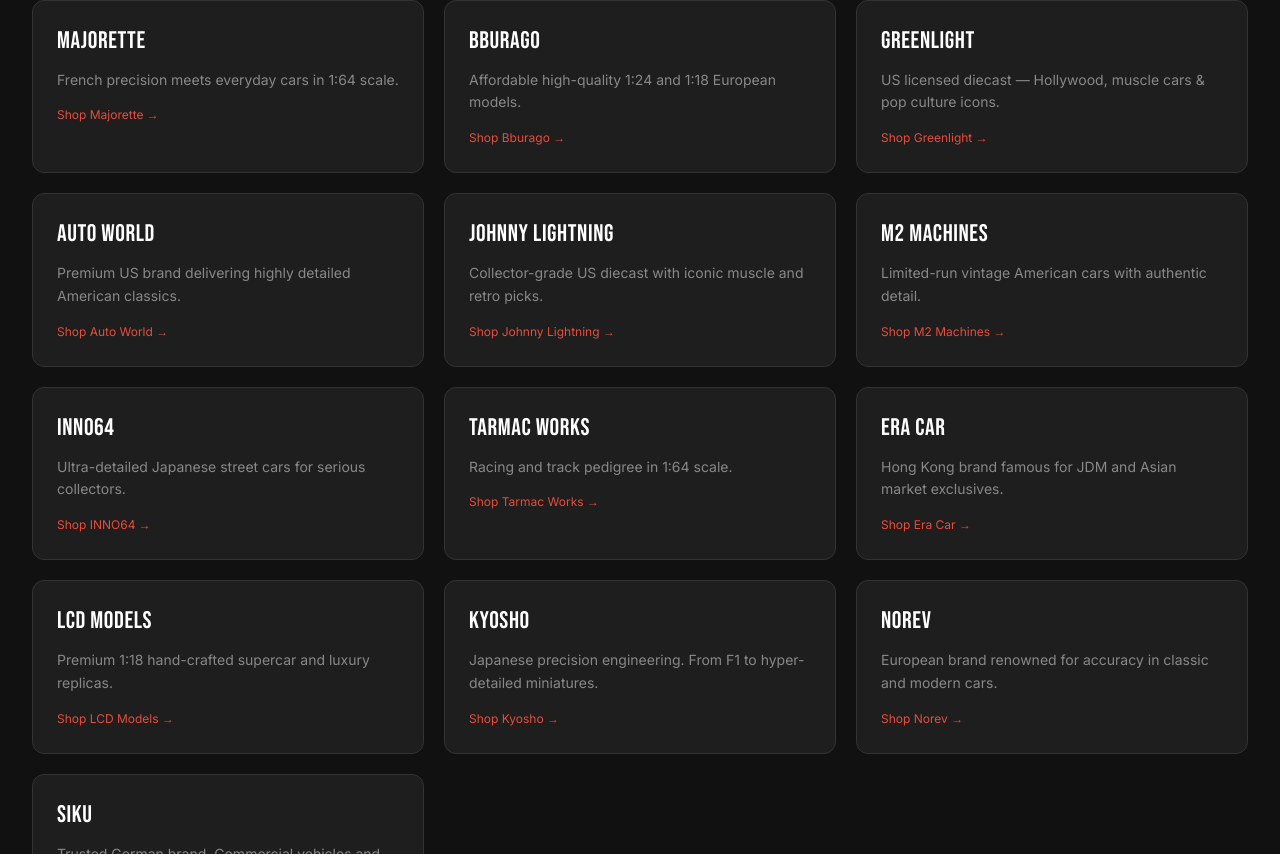
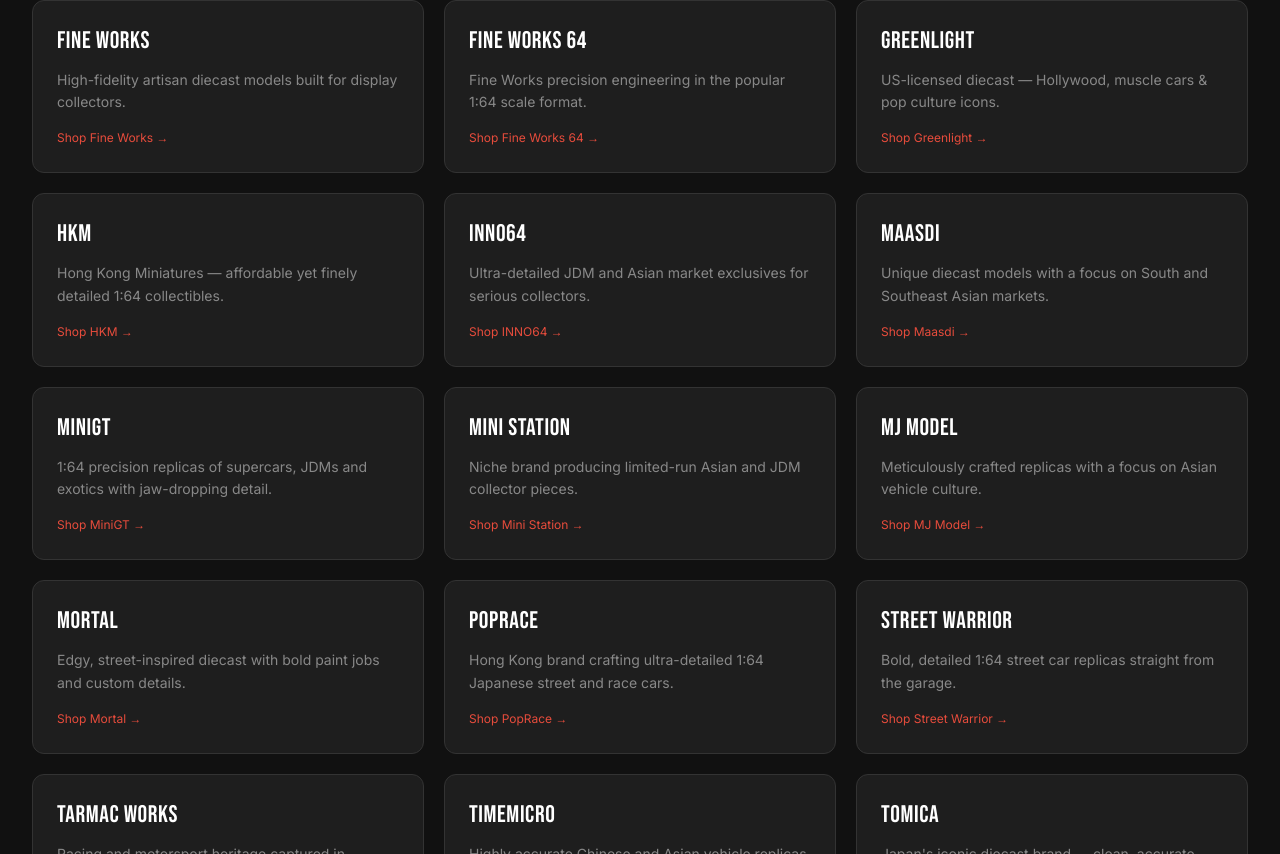
Before and after one commit to noorkth2/thediecastcornernepal, a Next.js app: page /brands in a window 1280 px wide. Shown: the part 446-1300 px from the top of the page. Built offline with nearby package versions, Linux system fonts and the light colour scheme; no server answers; the database is empty.

Commit message:
feat: update brand list to match actual stock — 20 real brands

```diff
--- a/src/app/(store)/brands/page.tsx
+++ b/src/app/(store)/brands/page.tsx
@@ -5,28 +5,32 @@
 
 export const metadata: Metadata = {
   title: 'Brands — The Diecast Corner Nepal',
-  description: 'Browse diecast models by brand — MiniGT, Tomica, Matchbox, Greenlight, Majorette and more at The Diecast Corner Nepal.',
+  description: 'Browse diecast models by brand — MiniGT, PopRace, Tarmac Works, INNO64, Tomica, Greenlight and more at The Diecast Corner Nepal.',
 }
 
 export const revalidate = 300
 
 const BRAND_DESCRIPTIONS: Record<string, string> = {
-  'MiniGT': '1:64 precision supercar replicas with jaw-dropping detail.',
-  'Matchbox': 'Iconic since 1953. Real-world vehicles in miniature.',
-  'Tomica': 'Japan\'s premium diecast brand. Clean, accurate, collectible.',
-  'Majorette': 'French precision meets everyday cars in 1:64 scale.',
-  'Bburago': 'Affordable high-quality 1:24 and 1:18 European models.',
-  'INNO64': 'Ultra-detailed Japanese street cars for serious collectors.',
-  'Tarmac Works': 'Racing and track pedigree in 1:64 scale.',
-  'Greenlight': 'US licensed diecast — Hollywood, muscle cars & pop culture icons.',
-  'Auto World': 'Premium US brand delivering highly detailed American classics.',
-  'Johnny Lightning': 'Collector-grade US diecast with iconic muscle and retro picks.',
-  'M2 Machines': 'Limited-run vintage American cars with authentic detail.',
-  'Era Car': 'Hong Kong brand famous for JDM and Asian market exclusives.',
-  'LCD Models': 'Premium 1:18 hand-crafted supercar and luxury replicas.',
-  'Kyosho': 'Japanese precision engineering. From F1 to hyper-detailed miniatures.',
-  'Norev': 'European brand renowned for accuracy in classic and modern cars.',
-  'Siku': 'Trusted German brand. Commercial vehicles and everyday cars in fine detail.',
+  'MiniGT':        '1:64 precision replicas of supercars, JDMs and exotics with jaw-dropping detail.',
+  'PopRace':       'Hong Kong brand crafting ultra-detailed 1:64 Japanese street and race cars.',
+  'Tarmac Works':  'Racing and motorsport heritage captured in stunning 1:64 and 1:43 scale.',
+  'INNO64':        'Ultra-detailed JDM and Asian market exclusives for serious collectors.',
+  'TimeMicro':     'Highly accurate Chinese and Asian vehicle replicas in 1:64 scale.',
+  'Tomica':        'Japan\'s iconic diecast brand — clean, accurate and endlessly collectible.',
+  'DCM':           'Diecast Masters — premium large-scale construction and work vehicle models.',
+  'Street Warrior': 'Bold, detailed 1:64 street car replicas straight from the garage.',
+  'Mini Station':  'Niche brand producing limited-run Asian and JDM collector pieces.',
+  'Maasdi':        'Unique diecast models with a focus on South and Southeast Asian markets.',
+  'Greenlight':    'US-licensed diecast — Hollywood, muscle cars & pop culture icons.',
+  'Fine Works':    'High-fidelity artisan diecast models built for display collectors.',
+  'Fine Works 64': 'Fine Works precision engineering in the popular 1:64 scale format.',
+  'Xcartoys':      'Chinese brand delivering sharp detail and exciting liveries in 1:64.',
+  'BMC':           'Boutique manufacturer specialising in rare and limited collector models.',
+  'MJ Model':      'Meticulously crafted replicas with a focus on Asian vehicle culture.',
+  'Mortal':        'Edgy, street-inspired diecast with bold paint jobs and custom details.',
+  'HKM':           'Hong Kong Miniatures — affordable yet finely detailed 1:64 collectibles.',
+  'AR Box':        'Artist-run brand releasing limited-edition themed diecast collections.',
+  'Trends Hobby':  'Asia-based brand covering popular car culture and lifestyle vehicles.',
 }
 
 export default async function BrandsPage() {
--- a/src/lib/constants.ts
+++ b/src/lib/constants.ts
@@ -1,22 +1,26 @@
 // ─── Brands ───────────────────────────────────────────────────────────────────
 
 export const BRANDS = [
+  'AR Box',
+  'BMC',
+  'DCM',
+  'Fine Works',
+  'Fine Works 64',
+  'Greenlight',
+  'HKM',
+  'INNO64',
+  'Maasdi',
   'MiniGT',
-  'Matchbox',
+  'Mini Station',
+  'MJ Model',
+  'Mortal',
+  'PopRace',
+  'Street Warrior',
+  'Tarmac Works',
+  'TimeMicro',
   'Tomica',
-  'Majorette',
-  'Bburago',
-  'Greenlight',
-  'Auto World',
-  'Johnny Lightning',
-  'M2 Machines',
-  'INNO64',
-  'Tarmac Works',
-  'Era Car',
-  'LCD Models',
-  'Kyosho',
-  'Norev',
-  'Siku',
+  'Trends Hobby',
+  'Xcartoys',
   'Other',
 ] as const
 
```
